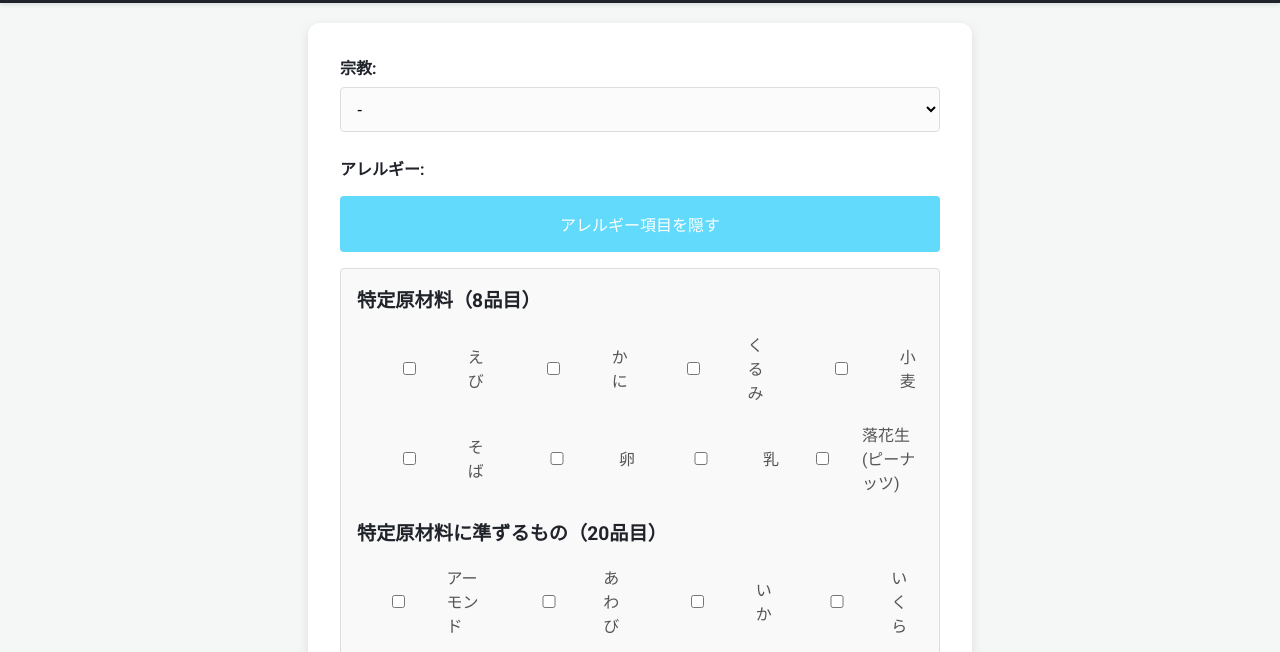
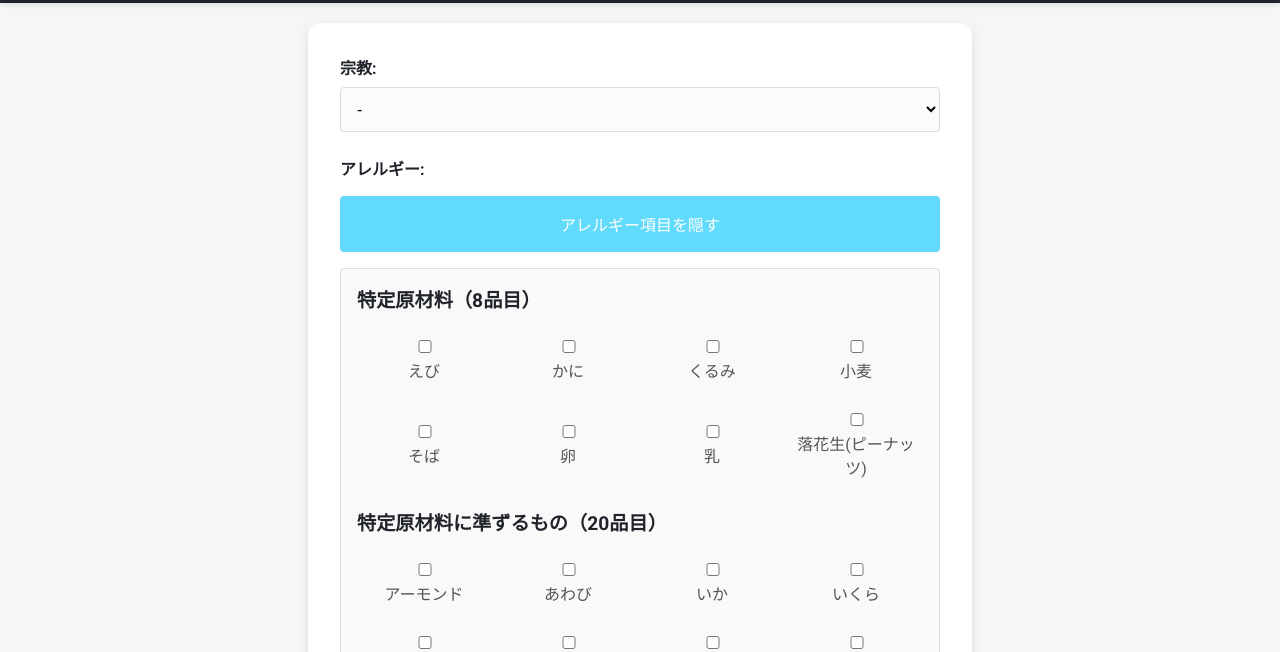
Before and after one commit to 2024-C4/Electrical-Engineering-Design-Exercise, a plain HTML site: page index.html in a window 1280 px wide. Both pictures are taken after a click on the button "アレルギー項目を表示". Shown: the part 91-743 px from the top of the page. Drawn offline with Linux system fonts and the light colour scheme.

Commit message:
Improve website design: allergy items grid layout, prevent negative number input

```diff
--- a/style.css
+++ b/style.css
@@ -129,9 +129,12 @@ button:hover {
     font-weight: normal;
     color: #555;
     display: flex;
+    flex-direction: column;
     align-items: center;
+    text-align: center;
+    padding: 5px;
 }
 
 #allergy-options input[type="checkbox"] {
-    margin-right: 10px;
+    margin-bottom: 5px;
 }
```
